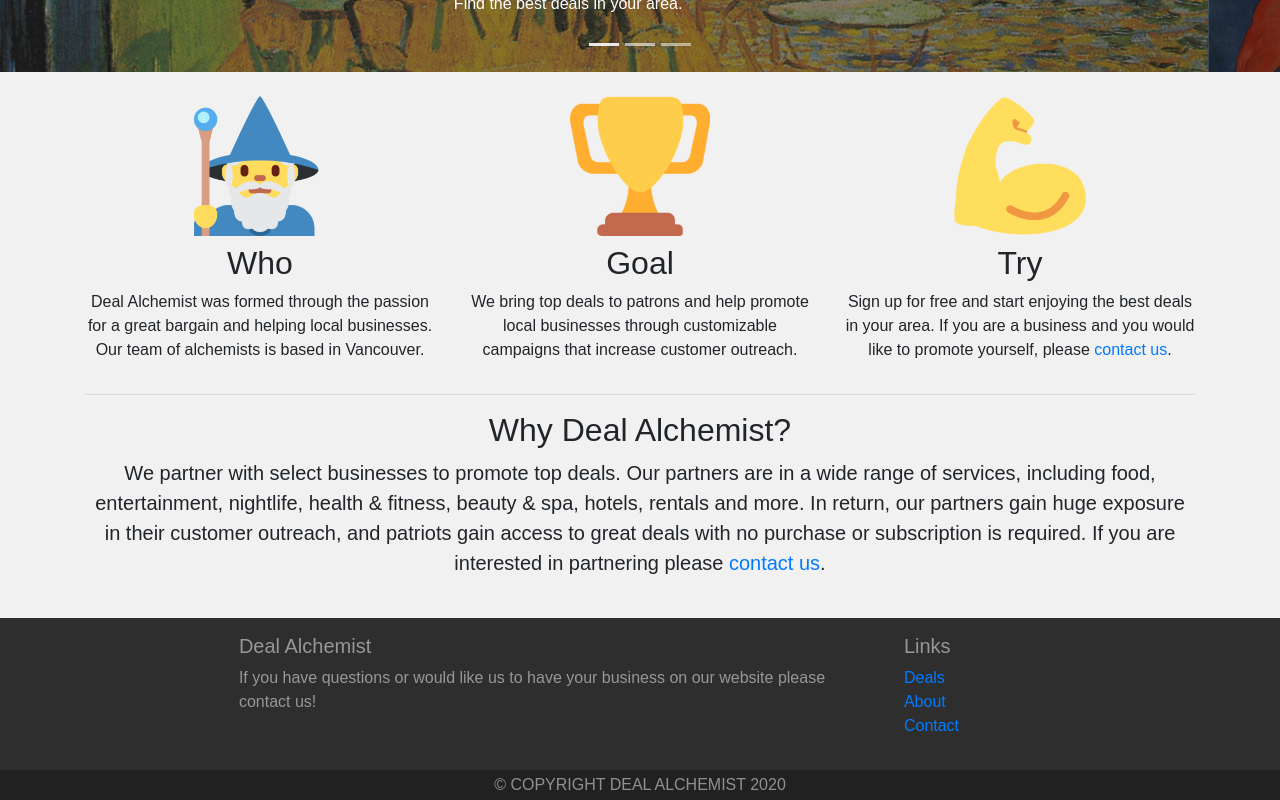
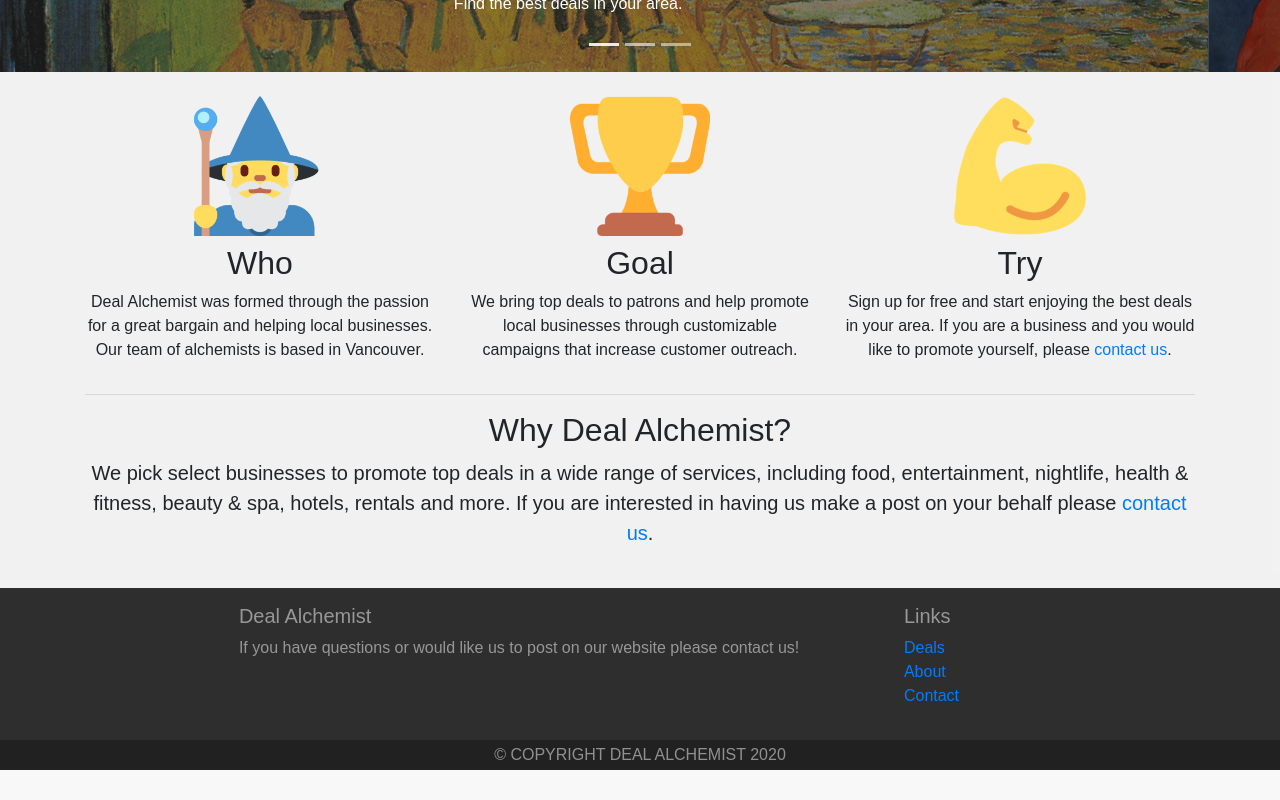
Before and after one commit to PhilipPhil/e-commerce, a React (Create React App) app in the folder app/: page /about in a window 1280 px wide. Shown: the part 444-1244 px from the top of the page. After the commit the page ends 1214 px from the top, so only its background shows below. Built offline with nearby package versions, Linux system fonts and the light colour scheme; no server answers; the HTML template or start-up script is replaced by a standard one; what google-maps-react, react-redux-form would draw is missing.

Commit message:
no message

```diff
--- a/app/src/components/Contact.js
+++ b/app/src/components/Contact.js
@@ -79,7 +79,7 @@ class Contact extends Component {
                                                 required
                                             }}>
                                             <option></option>
-                                            <option>Partner with us</option>
+                                            <option>Make a post</option>
                                             <option>Technical</option>
                                             <option>Other</option>
                                         </Control.select>
--- a/app/src/components/Footer.js
+++ b/app/src/components/Footer.js
@@ -12,7 +12,7 @@ const FooterComponent = (props) => {
                         <div className="col-12 col-md-7 mt-3">
                             <h5>Deal Alchemist</h5>
                             <p>
-                                If you have questions or would like us to have your business on our website please contact us!
+                                If you have questions or would like us to post on our website please contact us!
                         </p>
                         </div>
 
--- a/app/src/components/Home.js
+++ b/app/src/components/Home.js
@@ -70,11 +70,9 @@ const HomeBodyComponent = () => {
       <div class="row featurette">
         <div class="col-12 align-self-center">
           <h2 class="featurette-heading text-center mb-2">Why Deal Alchemist? <span class="text-muted"></span></h2>
-          <p class="lead text-center">We partner with select businesses to promote top deals. Our partners are in a wide range of services, including food, entertainment, nightlife, health & fitness, beauty & spa, hotels, rentals and more. In return, our partners gain huge exposure in their customer outreach, and patriots gain access to great deals with no purchase or subscription is required. If you are interested in partnering please <Link to='/contact'>contact us</Link>.</p>
+          <p class="lead text-center">We pick select businesses to promote top deals in a wide range of services, including food, entertainment, nightlife, health & fitness, beauty & spa, hotels, rentals and more. If you are interested in having us make a post on your behalf please <Link to='/contact'>contact us</Link>.</p>
         </div>
       </div>
-
-
 
     </div>
   )
```
